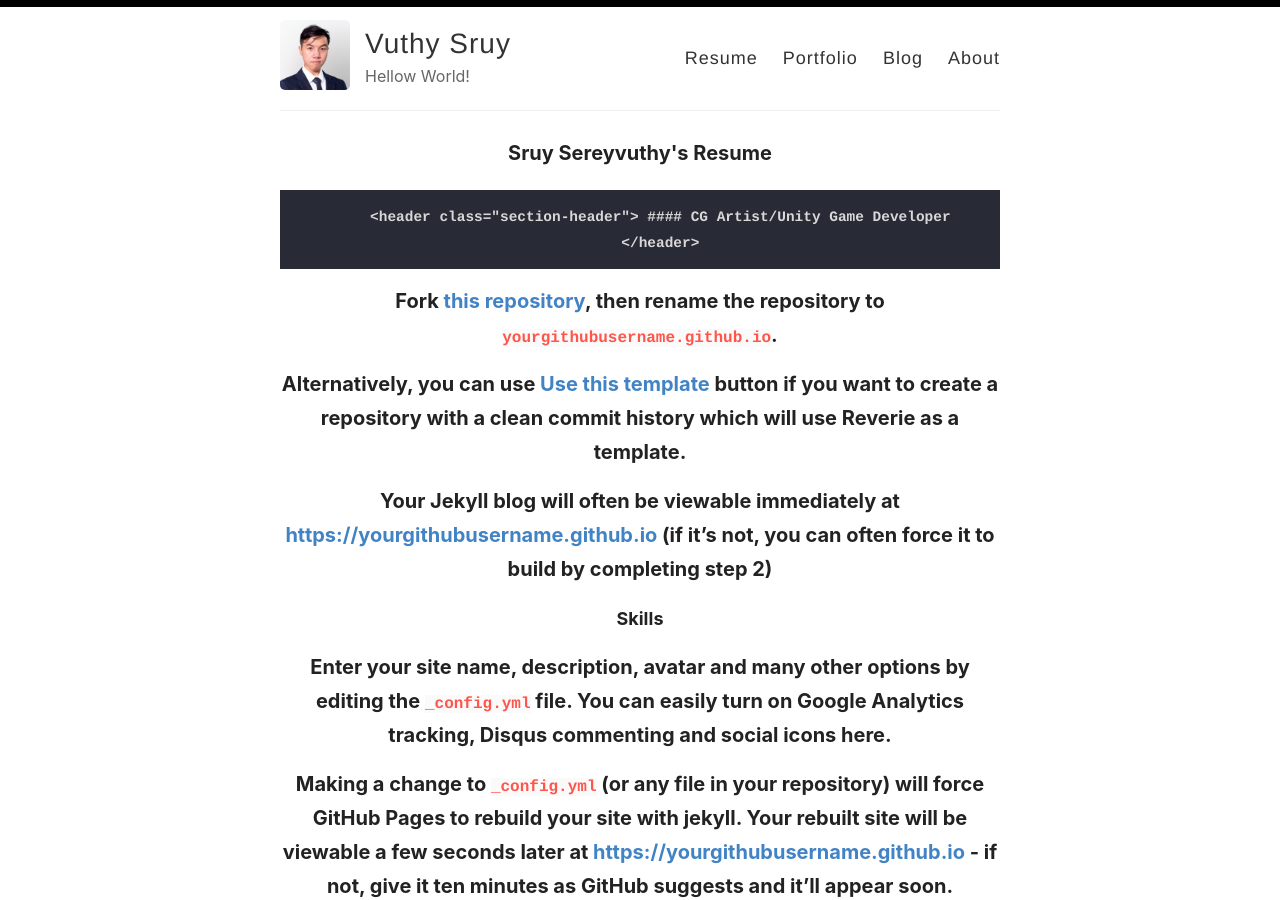
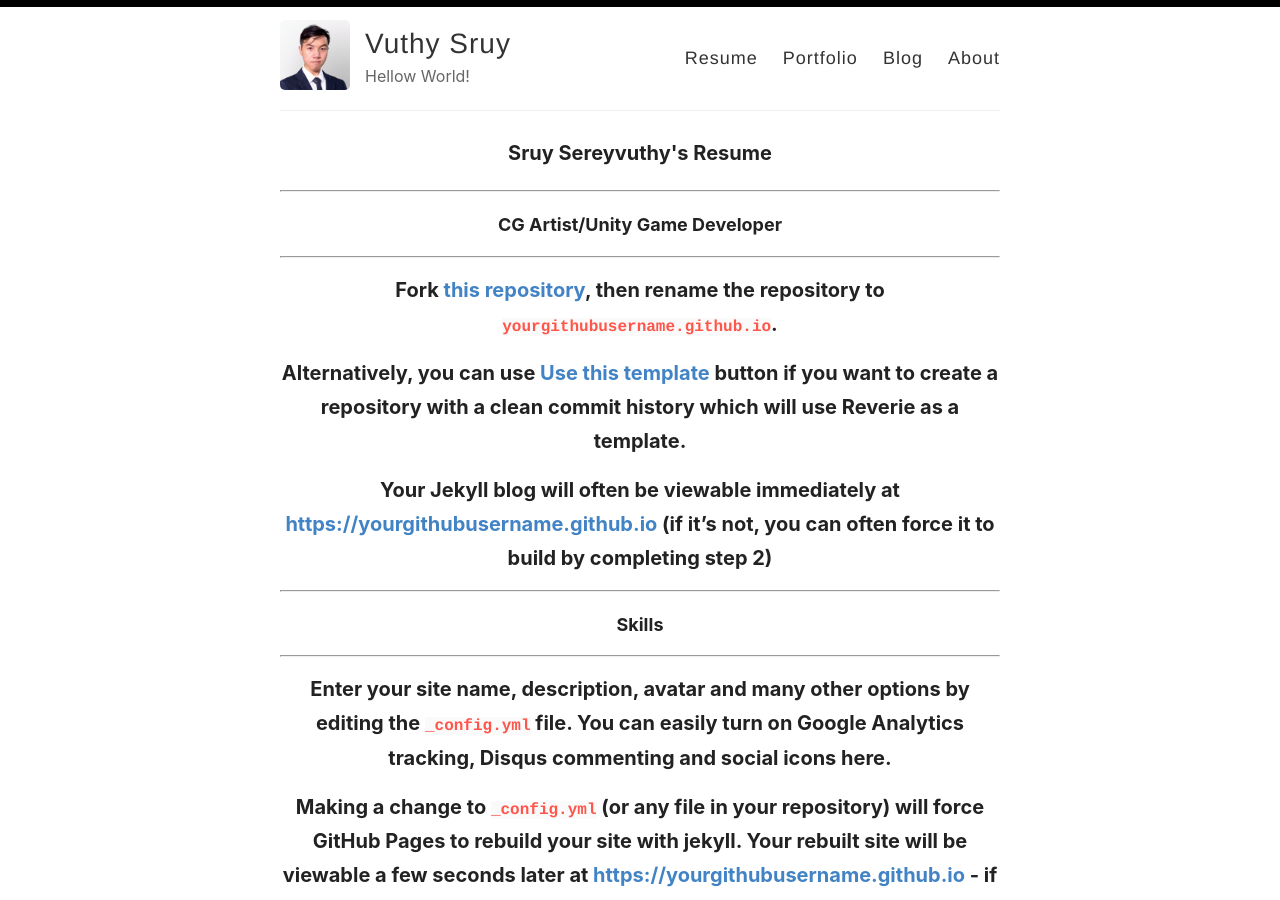
Before and after one commit to VuthySruy/VuthySruy.github.io, a Jekyll site: the page built from _pages/getting-started.md, in a window 1280 px wide and 900 px high. Built offline with Jekyll 4.4.1, drawn with Linux system fonts in a browser that asks for light colours.

Commit message:
Update getting-started.md

```diff
--- a/_pages/getting-started.md
+++ b/_pages/getting-started.md
@@ -4,30 +4,32 @@ title : Sruy Sereyvuthy's Resume
 permalink: /getting-started/
 ---
 
-        <header class="section-header">
+------
 #### CG Artist/Unity Game Developer
-        </header>
-
+------
 Fork [this repository](https://github.com/amitmerchant1990/reverie), then rename the repository to `yourgithubusername.github.io`.
 
 Alternatively, you can use [Use this template](https://github.com/amitmerchant1990/reverie/generate) button if you want to create a repository with a clean commit history which will use Reverie as a template.
 
 Your Jekyll blog will often be viewable immediately at <https://yourgithubusername.github.io> (if it's not, you can often force it to build by completing step 2)
 
+------
 #### Skills
-
+------
 Enter your site name, description, avatar and many other options by editing the `_config.yml` file. You can easily turn on Google Analytics tracking, Disqus commenting and social icons here.
 
 Making a change to `_config.yml` (or any file in your repository) will force GitHub Pages to rebuild your site with jekyll. Your rebuilt site will be viewable a few seconds later at <https://yourgithubusername.github.io> - if not, give it ten minutes as GitHub suggests and it'll appear soon.
 
+------
 #### Experience
-
+------
 Create a new file called `/_posts/2019-2-13-Hello-World.md` to publish your first blog post. That's all you need to do to publish your first blog post! This [Markdown Cheatsheet](https://github.com/adam-p/markdown-here/wiki/Markdown-Cheatsheet) might come in handy while writing the posts.
 
 > You can add additional posts in the browser on GitHub.com too! Just hit the <kbd>Create new file</kbd> button in `/_posts/` to create new content. Just make sure to include the [front-matter](http://jekyllrb.com/docs/frontmatter/) block at the top of each new blog post and make sure the post's filename is in this format: year-month-day-title.md
 
+------
 ## Education
-
+------
 You can categorize your content based on `categories` in Reverie. For this, you just need to add `categories` in front matter like below:
 
 For adding single category:
@@ -44,10 +46,12 @@ categories: [PHP, Laravel]
 
 The contegorized content can be shown over this URL: <https://yourgithubusername.github.io/categories/>
 
+------
 ## Projects
-
+------
 The generated [RSS feed](https://en.wikipedia.org/wiki/RSS) of your blog can be found at <https://yourgithubusername.github.io/feed>. You can see the example RSS feed over [here](https://www.amitmerchant.com/reverie/feed).
 
+------
 ## Additional Links
-
+------
 The generated sitemap of your blog can be found at <https://yourgithubusername.github.io/sitemap>. You can see the example sitemap feed over [here](https://www.amitmerchant.com/reverie/sitemap).
```
